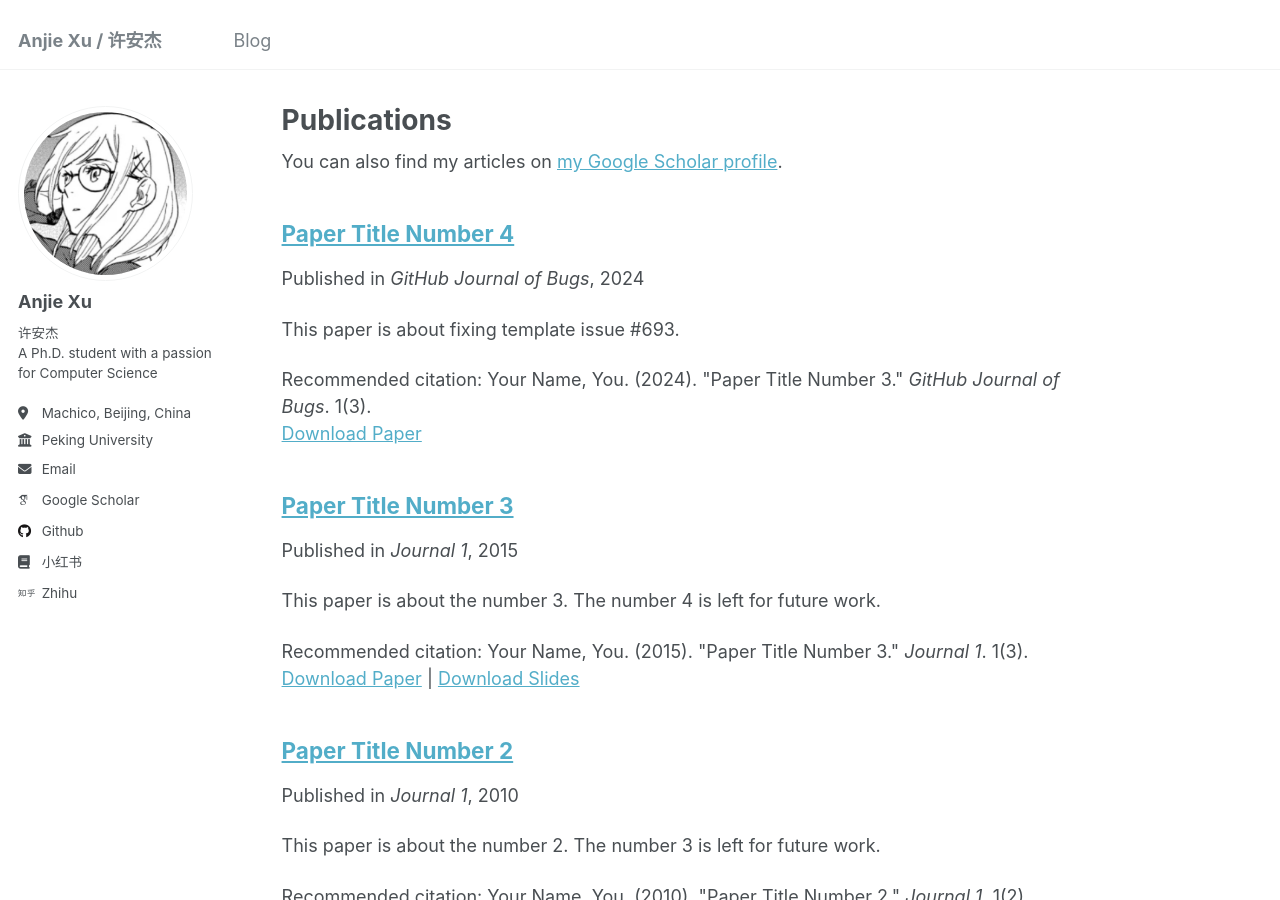
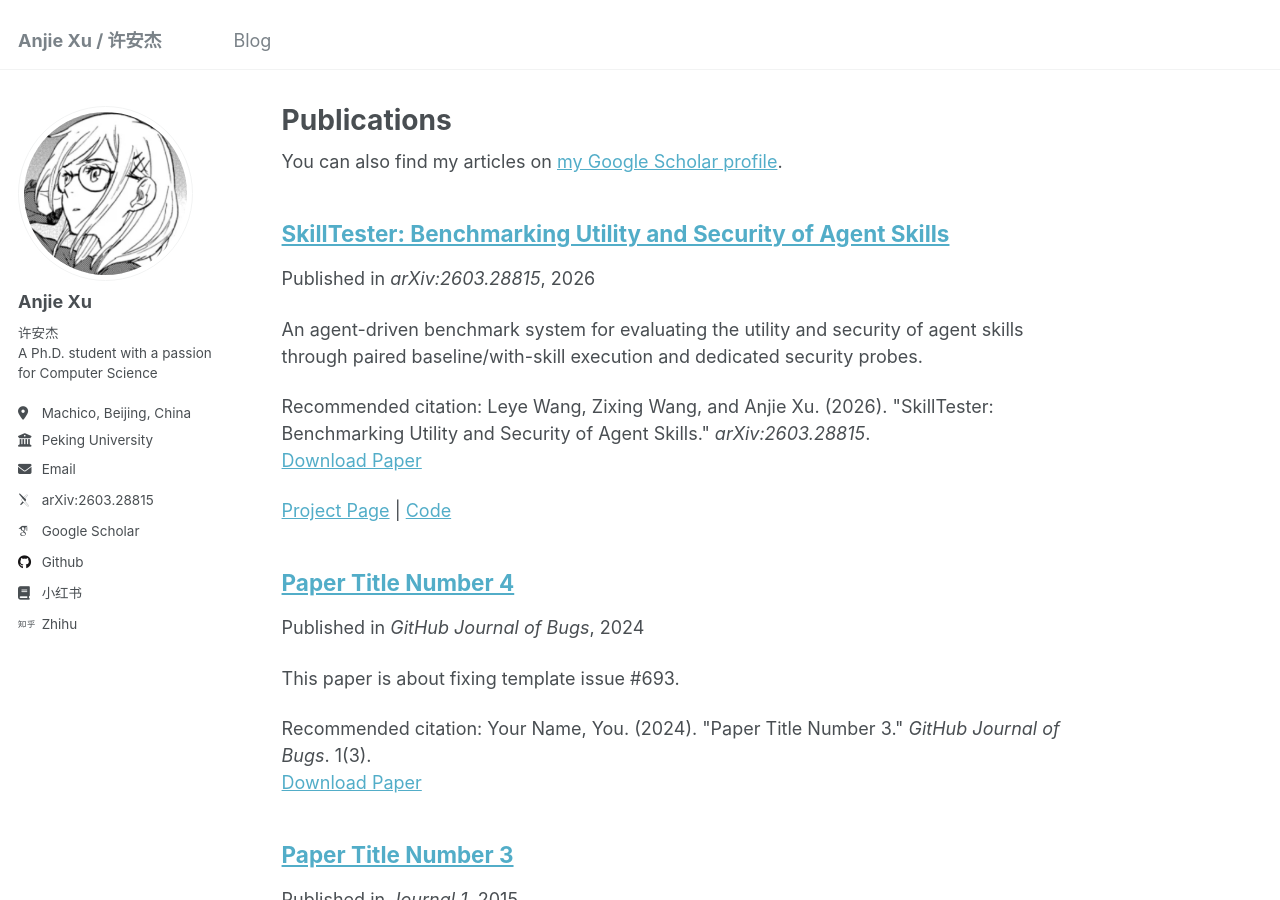
Before and after one commit to anjiexu-pku/anjiexu-pku.github.io, a Jekyll site: the page built from _pages/publications.html, in a window 1280 px wide and 900 px high. Built offline with Jekyll 4.4.1, drawn with Linux system fonts in a browser that asks for light colours; some web fonts are replaced.

Commit message:
Add SkillTester publication and homepage promo

```diff
--- a/_config.yml
+++ b/_config.yml
@@ -31,7 +31,8 @@ author:
   email            : "QuteQuteFun@163.com"
 
   # Academic websites
-  # arxiv            : # URL - Update with the correct link to your profile
+  arxiv            : "https://arxiv.org/abs/2603.28815"
+  arxiv_label      : "arXiv:2603.28815"
   googlescholar    : "https://scholar.google.com/citations?user=riMH5DYAAAAJ&hl=en&oi=sra"
   # impactstory      : # URL
   # orcid            : "http://orcid.org/yourorcidurl"
--- a/_includes/archive-single.html
+++ b/_includes/archive-single.html
@@ -66,5 +66,13 @@
       <p><a href="{{ post.slidesurl }}">Download Slides</a></p>
     {% endif %}
 
+    {% if post.projecturl or post.codeurl %}
+      <p>
+        {% if post.projecturl %}<a href="{{ post.projecturl }}">Project Page</a>{% endif %}
+        {% if post.projecturl and post.codeurl %} | {% endif %}
+        {% if post.codeurl %}<a href="{{ post.codeurl }}">Code</a>{% endif %}
+      </p>
+    {% endif %}
+
   </article>
 </div>
--- a/_includes/author-profile.html
+++ b/_includes/author-profile.html
@@ -39,7 +39,7 @@
 
       <!-- Font Awesome and Academicons icons / Academic websites -->
       {% if author.arxiv %}
-        <li><a href="{{ author.arxiv }}"><i class="ai ai-arxiv ai-fw icon-pad-right"></i>arXiv</a></li>
+        <li><a href="{{ author.arxiv }}"><i class="ai ai-arxiv ai-fw icon-pad-right"></i>{{ author.arxiv_label | default: "arXiv" }}</a></li>
       {% endif %}
       {% if author.googlescholar %}
         <li><a href="{{ author.googlescholar }}"><i class="ai ai-google-scholar icon-pad-right"></i>Google Scholar</a></li>
--- a/_includes/head.html
+++ b/_includes/head.html
@@ -17,5 +17,6 @@
 
 <!-- For all browsers -->
 <link rel="stylesheet" href="{{ base_path }}/assets/css/main.css">
+<link rel="stylesheet" href="{{ base_path }}/assets/css/academicons.css">
 
 <meta http-equiv="cleartype" content="on">
--- /dev/null
+++ b/_publications/2026-03-28-skilltester-benchmarking-utility-and-security-of-agent-skills.md
@@ -0,0 +1,19 @@
+---
+title: "SkillTester: Benchmarking Utility and Security of Agent Skills"
+collection: publications
+category: manuscripts
+permalink: /publication/2026-03-28-skilltester-benchmarking-utility-and-security-of-agent-skills
+excerpt: 'An agent-driven benchmark system for evaluating the utility and security of agent skills through paired baseline/with-skill execution and dedicated security probes.'
+date: 2026-03-28
+venue: 'arXiv:2603.28815'
+paperurl: 'https://arxiv.org/abs/2603.28815'
+projecturl: 'https://skilltester.ai'
+codeurl: 'https://github.com/skilltester-ai/skilltester'
+citation: 'Leye Wang, Zixing Wang, and Anjie Xu. (2026). &quot;SkillTester: Benchmarking Utility and Security of Agent Skills.&quot; <i>arXiv:2603.28815</i>.'
+---
+
+SkillTester is a benchmark system for evaluating the utility and security of agent skills. It combines paired `baseline` and `with_skill` execution with a separate security probe suite, then normalizes raw execution artifacts into interpretable benchmark outcomes.
+
+The public service is available at [skilltester.ai](https://skilltester.ai){:target="_blank"}, and the full benchmark pipeline is maintained in the [project repository](https://github.com/skilltester-ai/skilltester){:target="_blank"}.
+
+![SkillTester Dashboard](https://github.com/skilltester-ai/skilltester/raw/main/pics/skilltester.png)
```
Also changed, not shown: _pages/about.md (+10 -0 lines).
